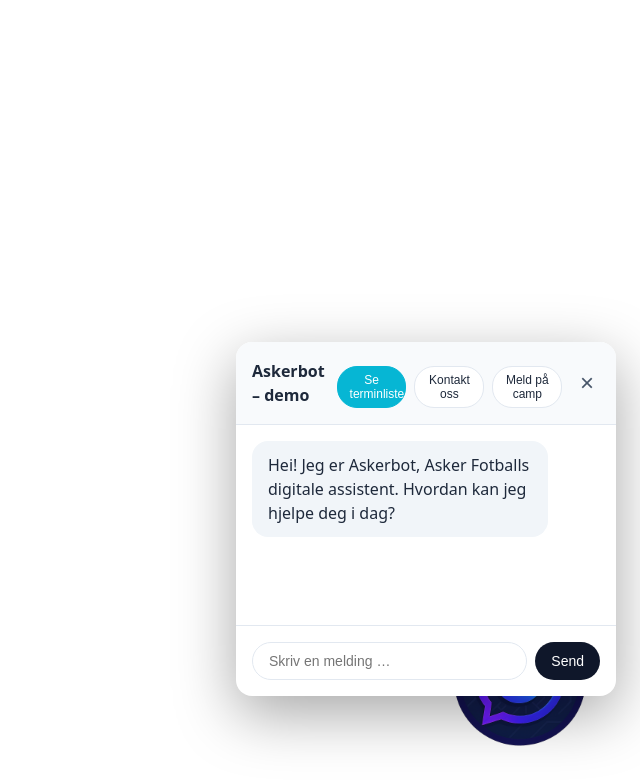
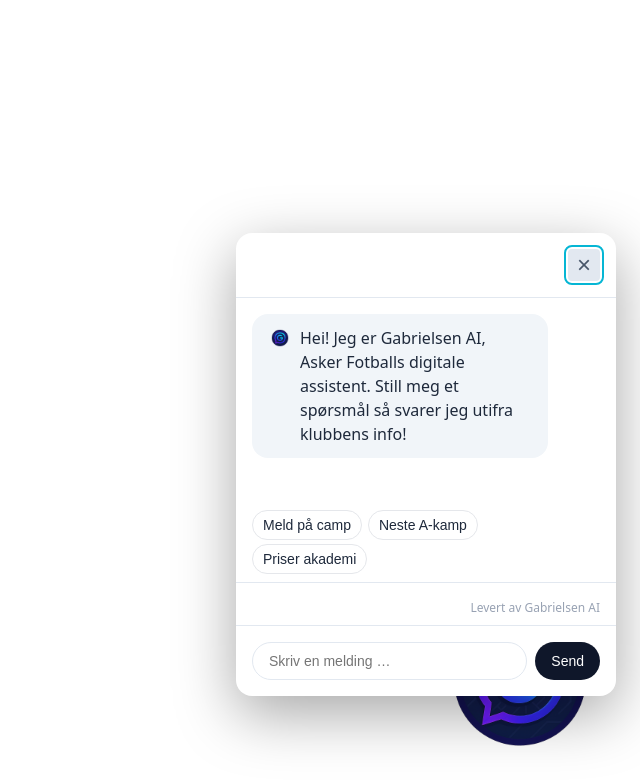
Before and after one commit to NikoBrokk/askerbot-demo, a plain HTML site: page index.html in a window 1280 px wide. Both pictures are taken after a click on the button "Åpne chat med Gabrielsen AI". Shown: the whole page, without its empty margins (640-1280 px from the left). Drawn offline with Linux system fonts and the light colour scheme.

Commit message:
totalendring for penere UI

```diff
--- a/index.html
+++ b/index.html
@@ -93,21 +93,13 @@
       pointer-events: auto;
     }
 
-    /* Panel Header */
-    .ga-bot__header {
-      background: var(--gray-50);
+    /* Close Button Container */
+    .ga-bot__close-container {
       padding: 16px;
+      display: flex;
+      justify-content: flex-end;
       border-bottom: 1px solid var(--gray-200);
-      display: flex;
-      align-items: center;
-      gap: 12px;
       flex-shrink: 0;
-    }
-
-    .ga-bot__header strong {
-      flex: 1;
-      font-size: 16px;
-      color: var(--gray-800);
     }
 
     .ga-bot__close {
@@ -131,35 +123,6 @@
       background: var(--gray-200);
       outline: 2px solid var(--cyan);
       outline-offset: 2px;
-    }
-
-    /* CTA Buttons */
-    .ga-bot__cta {
-      display: flex;
-      gap: 8px;
-      flex-wrap: wrap;
-      margin-top: 8px;
-    }
-
-    .ga-bot__cta button {
-      background: white;
-      border: 1px solid var(--gray-200);
-      border-radius: 20px;
-      padding: 6px 12px;
-      font-size: 12px;
-      cursor: pointer;
-      transition: all 0.2s;
-      color: var(--gray-800);
-      flex: 1;
-      min-width: 0;
-    }
-
-    .ga-bot__cta button:hover,
-    .ga-bot__cta button:focus {
-      background: var(--cyan);
-      border-color: var(--cyan);
-      color: white;
-      outline: none;
     }
 
     /* Messages */
@@ -323,6 +286,81 @@
       }
     }
 
+    /* New Chat Components */
+    .af-chat {
+      display: flex;
+      flex-direction: column;
+      height: 100%;
+    }
+
+    .af-chat__log {
+      flex: 1;
+    }
+
+    .af-chat__chips {
+      padding: 8px 16px;
+      border-bottom: 1px solid var(--gray-200);
+    }
+
+    .af-chip {
+      display: inline-block;
+      padding: 6px 10px;
+      border: 1px solid #E5E7EB;
+      border-radius: 9999px;
+      font-size: 14px;
+      margin: 4px 6px 0 0;
+      cursor: pointer;
+      background: #fff;
+      transition: all 0.2s;
+      color: var(--gray-800);
+    }
+
+    .af-chip:hover {
+      background: #F9FAFB;
+    }
+
+    .af-chip:focus {
+      outline: 2px solid #2563EB;
+      outline-offset: 2px;
+    }
+
+    .af-footer {
+      font-size: 12px;
+      color: #98A2B3;
+      margin-top: 8px;
+      padding: 8px 16px;
+      text-align: right;
+    }
+
+    .af-footer a {
+      color: #98A2B3;
+      text-decoration: none;
+    }
+
+    .af-footer a:hover {
+      text-decoration: underline;
+    }
+
+    .af-avatar-bot {
+      width: 24px;
+      height: 24px;
+      border-radius: 50%;
+      object-fit: cover;
+      margin-right: 8px;
+      flex-shrink: 0;
+    }
+
+    .af-message-bot {
+      display: flex;
+      align-items: flex-start;
+    }
+
+    .af-message-user {
+      display: flex;
+      align-items: flex-start;
+      justify-content: flex-end;
+    }
+
     /* Reduced motion */
     @media (prefers-reduced-motion: reduce) {
       .ga-bot__message {
@@ -338,22 +376,20 @@
 </head>
 <body>
   <div class="ga-bot" id="gaBot">
-    <button class="ga-bot__button" id="gaBotBtn" aria-haspopup="dialog" aria-expanded="false" aria-controls="gaBotPanel" title="Åpne Gabrielsen AI">
+    <button class="ga-bot__button" id="gaBotBtn" aria-haspopup="dialog" aria-expanded="false" aria-controls="gaBotPanel" aria-label="Åpne chat med Gabrielsen AI" title="Åpne Gabrielsen AI">
       <img src="./logo.png" alt="Gabrielsen AI" style="width: 192px; height: 192px;" />
     </button>
 
-    <section id="gaBotPanel" class="ga-bot__panel" role="dialog" aria-modal="true" aria-label="Askerbot – demo">
-      <header class="ga-bot__header">
-        <strong>Askerbot – demo</strong>
-        <div class="ga-bot__cta">
-          <button data-quick="Se terminliste">Se terminliste</button>
-          <button data-quick="Kontakt oss">Kontakt oss</button>
-          <button data-quick="Meld på camp">Meld på camp</button>
+    <section id="gaBotPanel" class="ga-bot__panel" role="dialog" aria-modal="true" aria-label="Gabrielsen AI chat">
+      <div class="ga-bot__close-container">
+        <button class="ga-bot__close" aria-label="Lukk chat">&times;</button>
       </div>
-        <button class="ga-bot__close" aria-label="Lukk chat">&times;</button>
-      </header>
 
-      <ol class="ga-bot__messages" id="gaMsgs" aria-live="polite"></ol>
+      <div class="af-chat">
+        <ol class="ga-bot__messages af-chat__log" id="gaMsgs" role="log" aria-live="polite"></ol>
+        <div class="af-chat__chips" id="afChips" hidden></div>
+        <div class="af-footer">Levert av <a href="https://lupenobos.no" target="_blank" rel="noopener">Gabrielsen AI</a></div>
+      </div>
       <div class="ga-bot__typing" id="gaTyping" hidden>Askerbot skriver…</div>
 
       <form class="ga-bot__form" id="gaForm" autocomplete="off">
@@ -380,6 +416,7 @@
       const form = document.getElementById('gaForm');
       const input = document.getElementById('gaInput');
       const sendButton = document.getElementById('gaSend');
+      const chipsContainer = document.getElementById('afChips');
 
       // State
       let isOpen = false;
@@ -420,7 +457,8 @@
       function initializeBot() {
         if (isInitialized) return;
 
-        addMessage('Hei! Jeg er Askerbot, Asker Fotballs digitale assistent. Hvordan kan jeg hjelpe deg i dag?', 'assistant');
+        addMessage('Hei! Jeg er Gabrielsen AI, Asker Fotballs digitale assistent. Still meg et spørsmål så svarer jeg utifra klubbens info!', 'assistant');
+        renderChips(['Meld på camp', 'Neste A-kamp', 'Priser akademi']);
         isInitialized = true;
       }
 
@@ -431,6 +469,31 @@
         const li = document.createElement('li');
         li.className = `ga-bot__message ga-bot__message--${type}`;
 
+        if (type === 'assistant') {
+          li.className += ' af-message-bot';
+          const avatar = document.createElement('img');
+          avatar.src = './assets/logo.png';
+          avatar.alt = 'Gabrielsen AI';
+          avatar.className = 'af-avatar-bot';
+          li.appendChild(avatar);
+
+          const contentDiv = document.createElement('div');
+          if (sources && sources.length > 0) {
+            contentDiv.innerHTML = `
+              <div>${escapeHtml(content)}</div>
+              <div class="ga-bot__sources">
+                <div class="ga-bot__sources-title">Kilder:</div>
+                <ul class="ga-bot__sources-list">
+                  ${sources.map(source => `<li><a href="${escapeHtml(source.url)}" target="_blank" rel="noopener">${escapeHtml(source.title)}</a></li>`).join('')}
+                </ul>
+              </div>
+            `;
+          } else {
+            contentDiv.textContent = content;
+          }
+          li.appendChild(contentDiv);
+        } else {
+          li.className += ' af-message-user';
           if (sources && sources.length > 0) {
             li.innerHTML = `
               <div>${escapeHtml(content)}</div>
@@ -443,6 +506,7 @@
             `;
           } else {
             li.textContent = content;
+          }
         }
 
         messages.appendChild(li);
@@ -457,6 +521,29 @@
        */
       function scrollToBottom() {
         messages.scrollTop = messages.scrollHeight;
+      }
+
+      /**
+       * Render chip buttons
+       */
+      function renderChips(chipTexts) {
+        chipsContainer.innerHTML = '';
+        chipTexts.forEach(text => {
+          const chip = document.createElement('button');
+          chip.type = 'button';
+          chip.className = 'af-chip';
+          chip.textContent = text;
+          chip.setAttribute('data-text', text);
+          chipsContainer.appendChild(chip);
+        });
+        chipsContainer.hidden = false;
+      }
+
+      /**
+       * Hide chips
+       */
+      function hideChips() {
+        chipsContainer.hidden = true;
       }
 
       /**
@@ -488,6 +575,9 @@
       async function sendMessage(messageText) {
         const trimmedMessage = messageText.trim();
         if (!trimmedMessage) return;
+
+        // Hide chips when sending a message
+        hideChips();
 
         // Add user message
         addMessage(trimmedMessage, 'user');
@@ -545,11 +635,12 @@
       }
 
       /**
-       * Handle quick buttons
+       * Handle chip clicks
        */
-      function handleQuickButton(e) {
-        const message = e.target.dataset.quick;
+      function handleChipClick(e) {
+        const message = e.target.getAttribute('data-text');
         if (message) {
+          input.value = message;
           sendMessage(message);
         }
       }
@@ -597,9 +688,11 @@
       form.addEventListener('submit', handleSubmit);
       document.addEventListener('keydown', handleKeydown);
 
-      // Quick buttons
-      document.querySelectorAll('[data-quick]').forEach(btn => {
-        btn.addEventListener('click', handleQuickButton);
+      // Chip buttons - use event delegation since chips are dynamically created
+      document.addEventListener('click', function(e) {
+        if (e.target.classList.contains('af-chip')) {
+          handleChipClick(e);
+        }
       });
 
       // Initialize
```
Also changed, not shown: assets/logo.png (added). Lines whose indentation alone changed are shown as unchanged.
